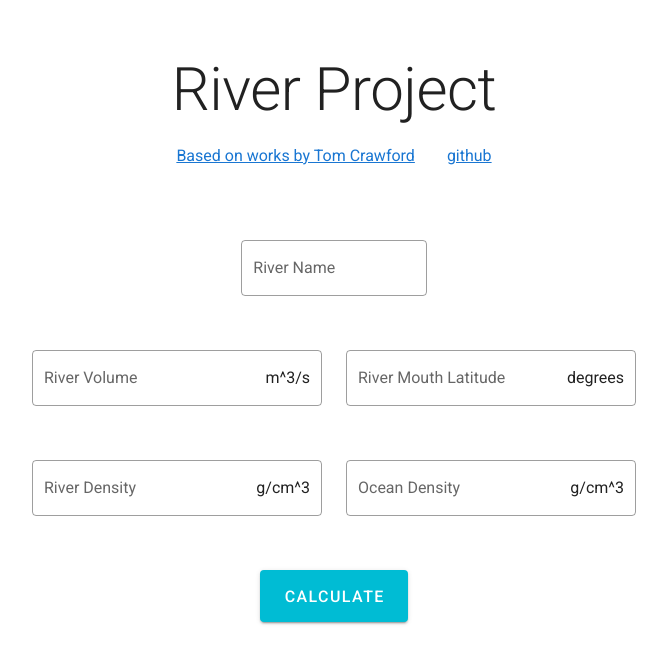
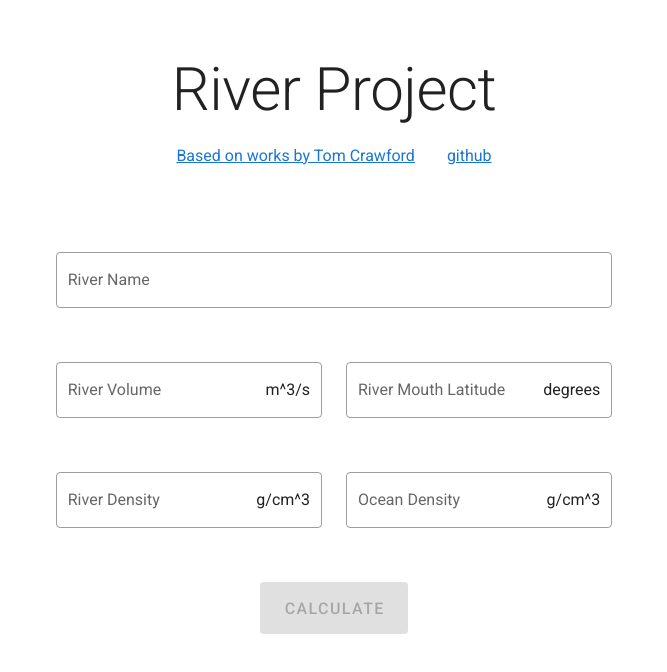
Before and after one commit to moses-lee/river-project, a Vue app: page / in a window 1280 px wide. Shown: the top 672 px of the page, without its empty margins (306-973 px from the left). Built offline with nearby package versions, Linux system fonts and the light colour scheme.

Commit message:
validation changes

```diff
--- a/src/App.vue
+++ b/src/App.vue
@@ -16,7 +16,7 @@
 
       <v-row justify="center">
         <v-col cols="12">
-          <InputFields @clicked="showValues"></InputFields>
+          <InputFields></InputFields>
         </v-col>
       </v-row>
     </v-container>
--- a/src/components/InputFields.vue
+++ b/src/components/InputFields.vue
@@ -1,8 +1,9 @@
 <template>
+  <v-container>
+    <v-form ref="form" v-model="isValid" :lazy-validation="false">
       <v-container fluid>
-
         <v-row justify="center" class="mt-6">
-      <v-col cols="2">
+          <v-col cols="6">
             <v-text-field v-model="name" label="River Name" placeholder="eg. Rhine River" outlined></v-text-field>
           </v-col>
         </v-row>
@@ -14,7 +15,9 @@
               label="River Volume"
               placeholder="eg. 100"
               outlined
+              type="number"
               required
+              :rules="[rules.required, rules.negative]"
               suffix="m^3/s"
             ></v-text-field>
           </v-col>
@@ -24,7 +27,9 @@
               label="River Mouth Latitude"
               placeholder="eg. -37"
               outlined
+              type="number"
               required
+              :rules="[rules.required, rules.latitude]"
               suffix="degrees"
             ></v-text-field>
           </v-col>
@@ -38,6 +43,8 @@
               placeholder="eg. 1 (most rivers can be assumed to have density of 1 g/cm^3"
               outlined
               required
+              type="number"
+              :rules="[rules.required,  rules.negative]"
               suffix="g/cm^3"
             ></v-text-field>
           </v-col>
@@ -46,18 +53,21 @@
               v-model="ocean_density"
               label="Ocean Density"
               placeholder="eg. 1.02"
+              type="number"
+              outlined
               required
-          outlined
+              :rules="[rules.required, rules.negative]"
               suffix="g/cm^3"
             ></v-text-field>
           </v-col>
         </v-row>
         <v-row justify="center">
           <v-col cols="6" class="text-center">
-        <v-btn x-large color="cyan" @click="onCalculate" dark>Calculate</v-btn>
+            <v-btn x-large color="cyan" @click="onCalculate" :disabled="!isValid">Calculate</v-btn>
           </v-col>
         </v-row>
-
+      </v-container>
+    </v-form>
     <v-dialog v-model="showDataDialog" width="500px">
       <v-card>
         <v-card-title class="py-4">
@@ -103,6 +113,7 @@ export default {
   name: "InputFields",
   data: () => ({
     GRAVITY: 9.81,
+    ROUND_PLACE: 4,
     name: null,
     latitude: null,
     ocean_density: null,
@@ -113,8 +124,16 @@ export default {
       width: null,
       depth: null,
       velocity: null
+    },
+    isValid: false,
+    rules: {
+      required: value => !!value || "Value Required",
+      negative: value => value > 0 || "Value Cannot Be Negative",
+      latitude: value =>
+        (value <= 180 && value >= -180) || "Latitude must be between -180 and 180"
     }
   }),
+  computed: {},
   methods: {
     get_width() {
       return (
@@ -153,14 +172,18 @@ export default {
       );
     },
     round(num) {
-      return Math.round(num * 100) / 100
+      let place = Math.pow(10, this.ROUND_PLACE)
+      return Math.round(num * place) / place
     },
     onCalculate() {
-      this.payload.width = this.round(this.get_width())
-      this.payload.depth = this.round(this.get_depth())
-      this.payload.velocity = this.round(this.get_velocity())
-
+      // document.write(this._rotation_rate() + ' ' + this._density_diff())
+      this.payload.width = this.round(this.get_width());
+      this.payload.depth = this.round(this.get_depth());
+      this.payload.velocity = this.round(this.get_velocity());
       this.showDataDialog = true;
+    },
+    checkInput() {
+      return true;
     }
   }
 };
```
Lines whose indentation alone changed are shown as unchanged.
